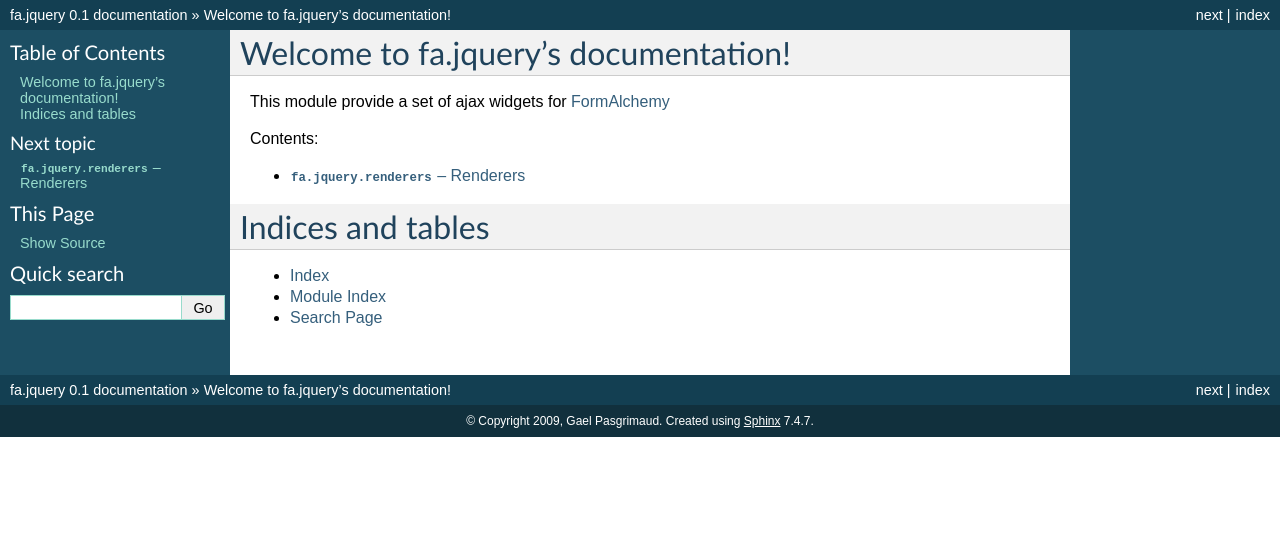
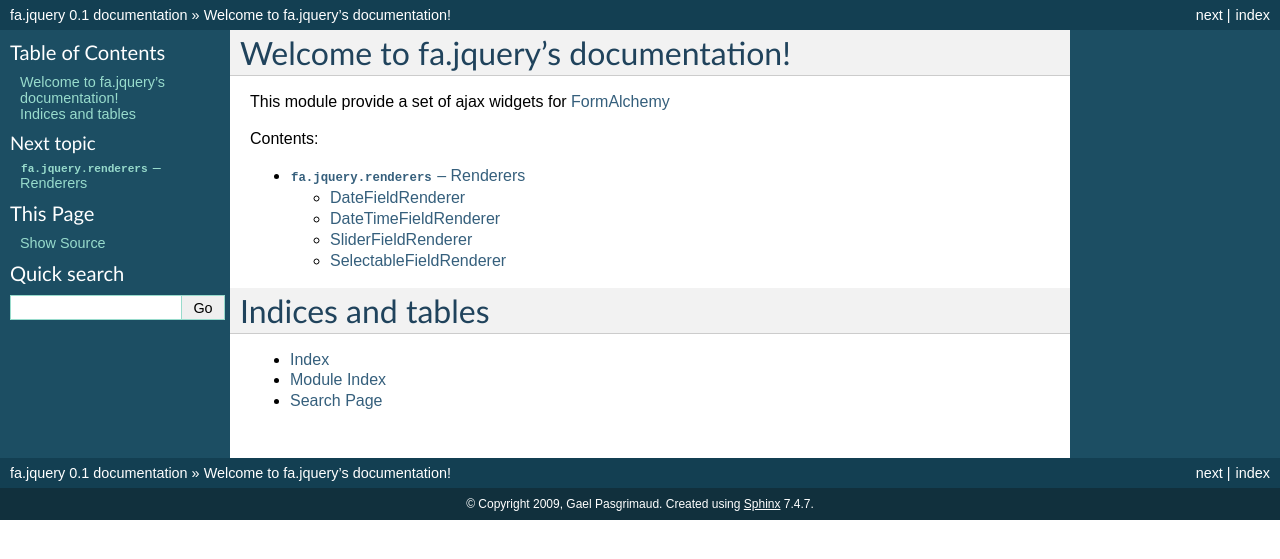
Before and after one commit to FormAlchemy/fa.jquery, a Sphinx documentation site: the page built from docs/index.txt, in a window 1280 px wide. Shown: the top 559 px of the page. Built offline with Sphinx 7.4.7, drawn with Linux system fonts in a browser that asks for light colours.

Commit message:
docs / tests

```diff
--- a/docs/renderers.txt
+++ b/docs/renderers.txt
@@ -3,10 +3,22 @@
 
 .. automodule:: fa.jquery.renderers
 
+DateFieldRenderer
+----------------------
+
 .. autoclass:: fa.jquery.renderers.DateFieldRenderer
+
+DateTimeFieldRenderer
+----------------------
 
 .. autoclass:: fa.jquery.renderers.DateTimeFieldRenderer
 
+SliderFieldRenderer
+------------------------
+
 .. autoclass:: fa.jquery.renderers.SliderFieldRenderer
 
+SelectableFieldRenderer
+-------------------------
+
 .. autoclass:: fa.jquery.renderers.SelectableFieldRenderer
```
